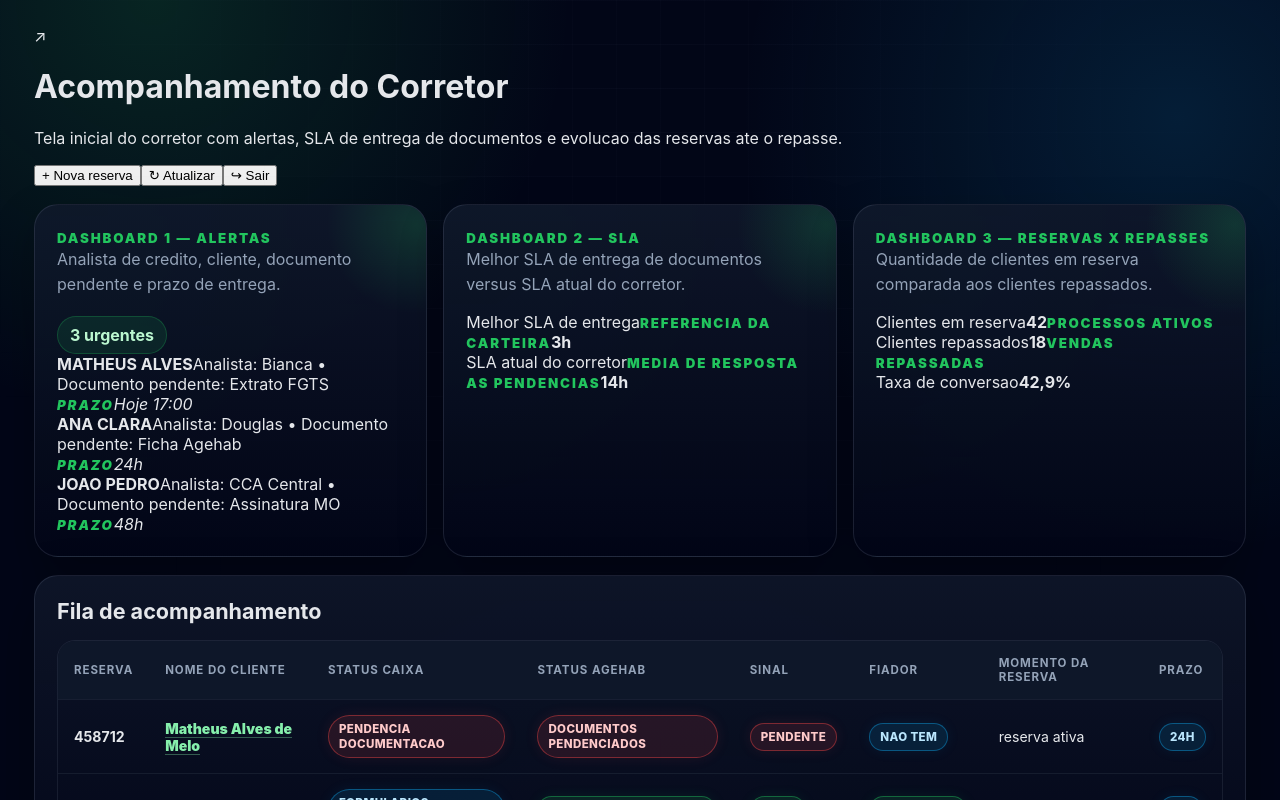
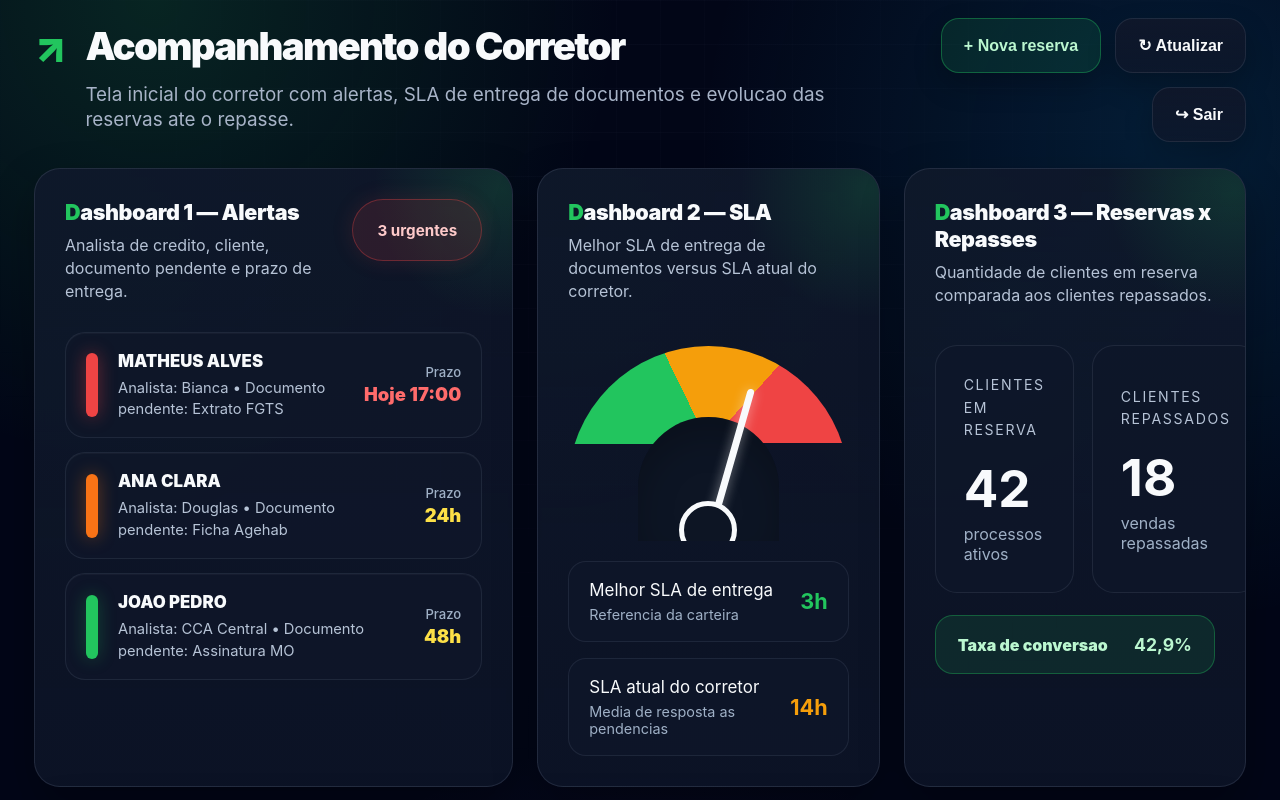
Before and after one commit to catsandygo-design/MAQ2-CREDITO, a Next.js app: page /painel/acompanhamento in a window 1280 px wide. Shown: the top 800 px of the page. Built offline with nearby package versions, Linux system fonts and the light colour scheme.

Commit message:
style: complete premium corretor dashboard widgets

```diff
--- a/src/app/globals.css
+++ b/src/app/globals.css
@@ -13,107 +13,18 @@ body {
   font-family: Inter, Arial, sans-serif;
 }
 
-a {
-  color: inherit;
-  text-decoration: none;
-}
+a { color: inherit; text-decoration: none; }
 
-.login-page {
-  width: 100vw;
-  height: 100vh;
-  min-height: 100vh;
-  display: flex;
-  align-items: center;
-  justify-content: center;
-  background:
-    radial-gradient(circle at 18% 12%, rgba(56, 189, 248, 0.08), transparent 34%),
-    radial-gradient(circle at 82% 78%, rgba(168, 85, 247, 0.08), transparent 34%),
-    #030712;
-  position: relative;
-  overflow: hidden;
-}
-
-.login-page::before {
-  content: "";
-  position: absolute;
-  inset: 0;
-  background-image:
-    linear-gradient(rgba(56,189,248,0.03) 1px, transparent 1px),
-    linear-gradient(90deg, rgba(168,85,247,0.028) 1px, transparent 1px);
-  background-size: 52px 52px;
-  mask-image: radial-gradient(circle at center, black 0%, transparent 75%);
-  pointer-events: none;
-}
-
-.login-wrapper {
-  position: relative;
-  z-index: 2;
-  width: min(92vw, 430px);
-  padding: 12px;
-}
-
-.login-card {
-  position: relative;
-  background: linear-gradient(145deg, rgba(8, 13, 28, 0.92), rgba(11, 16, 34, 0.86));
-  backdrop-filter: blur(20px) saturate(1.15);
-  border: 1px solid rgba(148, 163, 184, 0.18);
-  border-radius: 28px;
-  padding: clamp(24px, 4vh, 36px) 32px;
-  box-shadow: 0 28px 70px rgba(0, 0, 0, 0.56);
-  overflow: hidden;
-}
-
-.login-card::before {
-  content: "";
-  position: absolute;
-  inset: -2px;
-  z-index: -1;
-  border-radius: 30px;
-  background: conic-gradient(from 0deg, transparent 0deg, rgba(125,211,252,0.95) 55deg, rgba(168,85,247,0.95) 105deg, transparent 160deg, transparent 360deg);
-  animation: neonBorderSpin 4.5s linear infinite;
-}
-
-.login-card::after {
-  content: "";
-  position: absolute;
-  inset: 2px;
-  border-radius: 26px;
-  pointer-events: none;
-  background: linear-gradient(145deg, rgba(8, 13, 28, 0.96), rgba(11, 16, 34, 0.92));
-  z-index: -1;
-}
-
-@keyframes neonBorderSpin {
-  to { transform: rotate(360deg); }
-}
-
-.login-title,
-.login-subtitle,
-.logo-container,
-form,
-.card-hint {
-  position: relative;
-  z-index: 1;
-}
-
-.login-title {
-  font-size: clamp(1.45rem, 4vh, 1.8rem);
-  font-weight: 900;
-  text-align: center;
-  margin-bottom: 6px;
-  background: linear-gradient(135deg, #e0f2fe, #c084fc, #7dd3fc);
-  -webkit-background-clip: text;
-  -webkit-text-fill-color: transparent;
-  letter-spacing: -0.03em;
-}
-
-.login-subtitle {
-  text-align: center;
-  color: #a5b4fc;
-  margin: 0 0 clamp(18px, 3vh, 26px);
-  font-size: 0.92rem;
-}
-
+.login-page { width: 100vw; height: 100vh; min-height: 100vh; display: flex; align-items: center; justify-content: center; background: radial-gradient(circle at 18% 12%, rgba(56, 189, 248, 0.08), transparent 34%), radial-gradient(circle at 82% 78%, rgba(168, 85, 247, 0.08), transparent 34%), #030712; position: relative; overflow: hidden; }
+.login-page::before { content: ""; position: absolute; inset: 0; background-image: linear-gradient(rgba(56,189,248,0.03) 1px, transparent 1px), linear-gradient(90deg, rgba(168,85,247,0.028) 1px, transparent 1px); background-size: 52px 52px; mask-image: radial-gradient(circle at center, black 0%, transparent 75%); pointer-events: none; }
+.login-wrapper { position: relative; z-index: 2; width: min(92vw, 430px); padding: 12px; }
+.login-card { position: relative; background: linear-gradient(145deg, rgba(8, 13, 28, 0.92), rgba(11, 16, 34, 0.86)); backdrop-filter: blur(20px) saturate(1.15); border: 1px solid rgba(148, 163, 184, 0.18); border-radius: 28px; padding: clamp(24px, 4vh, 36px) 32px; box-shadow: 0 28px 70px rgba(0, 0, 0, 0.56); overflow: hidden; }
+.login-card::before { content: ""; position: absolute; inset: -2px; z-index: -1; border-radius: 30px; background: conic-gradient(from 0deg, transparent 0deg, rgba(125,211,252,0.95) 55deg, rgba(168,85,247,0.95) 105deg, transparent 160deg, transparent 360deg); animation: neonBorderSpin 4.5s linear infinite; }
+.login-card::after { content: ""; position: absolute; inset: 2px; border-radius: 26px; pointer-events: none; background: linear-gradient(145deg, rgba(8, 13, 28, 0.96), rgba(11, 16, 34, 0.92)); z-index: -1; }
+@keyframes neonBorderSpin { to { transform: rotate(360deg); } }
+.login-title,.login-subtitle,.logo-container,form,.card-hint { position: relative; z-index: 1; }
+.login-title { font-size: clamp(1.45rem, 4vh, 1.8rem); font-weight: 900; text-align: center; margin-bottom: 6px; background: linear-gradient(135deg, #e0f2fe, #c084fc, #7dd3fc); -webkit-background-clip: text; -webkit-text-fill-color: transparent; letter-spacing: -0.03em; }
+.login-subtitle { text-align: center; color: #a5b4fc; margin: 0 0 clamp(18px, 3vh, 26px); font-size: 0.92rem; }
 .logo-container { display: flex; justify-content: center; margin-bottom: clamp(14px, 2.6vh, 22px); }
 .logo-icon { width: clamp(58px, 10vh, 72px); height: clamp(58px, 10vh, 72px); border-radius: 22px; background: rgba(15, 23, 42, 0.78); display: flex; align-items: center; justify-content: center; border: 1px solid rgba(125,211,252,0.32); overflow: hidden; box-shadow: 0 0 18px rgba(125,211,252,0.12); }
 .logo-image { width: 54px; height: 56px; display: block; object-fit: contain; }
@@ -131,337 +42,73 @@ form,
 .bg-orb--blue { width: 360px; height: 360px; background: radial-gradient(circle, rgba(56,189,248,0.16), transparent 70%); right: -90px; bottom: -90px; }
 .bg-orb--purple { width: 320px; height: 320px; background: radial-gradient(circle, rgba(168,85,247,0.18), transparent 70%); top: 36%; right: 8%; }
 
-@media (max-height: 680px) { .login-card { padding: 22px 28px; } .card-hint { display: none; } .login-subtitle { margin-bottom: 16px; } }
-@media (max-width: 480px) { .login-wrapper { width: 94vw; } .login-card { padding-inline: 22px; border-radius: 24px; } }
+.cor-page { min-height: 100vh; padding: 26px clamp(14px, 3vw, 34px) 42px; background: radial-gradient(circle at 12% 0%, rgba(34,197,94,.16), transparent 28%), radial-gradient(circle at 92% 12%, rgba(14,165,233,.15), transparent 30%), radial-gradient(circle at 50% 100%, rgba(168,85,247,.08), transparent 35%), #020617; color: #e5e7eb; }
+.cor-page::before { content: ""; position: fixed; inset: 0; pointer-events: none; background-image: linear-gradient(rgba(148,163,184,.035) 1px, transparent 1px), linear-gradient(90deg, rgba(148,163,184,.025) 1px, transparent 1px); background-size: 44px 44px; mask-image: radial-gradient(circle at 50% 10%, black, transparent 78%); }
+.cor-page-premium { padding-top: 18px; }
+.cor-premium-top,.cor-dash-grid,.cor-table-card { position: relative; z-index: 1; max-width: 1840px; margin-inline: auto; }
+.cor-premium-top { display:flex; align-items:center; justify-content:space-between; gap:18px; margin-bottom:26px; }
+.cor-premium-title { display:flex; align-items:flex-start; gap:18px; min-width:0; }
+.cor-chart-icon { width:40px; height:40px; display:inline-flex; align-items:center; justify-content:center; color:#22c55e; font-size:42px; line-height:1; font-weight:900; }
+.cor-premium-title h1 { margin:0; font-size: clamp(2rem, 3vw, 3.2rem); line-height:1; font-weight:950; letter-spacing:-.045em; color:#f8fafc; }
+.cor-premium-title p { margin:16px 0 0; color:#a8b4c8; font-size:1.18rem; line-height:1.35; }
+.cor-premium-actions { display:flex; gap:14px; flex-wrap:wrap; justify-content:flex-end; }
+.cor-premium-actions button { border:1px solid rgba(148,163,184,.14); border-radius:18px; padding:17px 22px; background:linear-gradient(180deg, rgba(15,23,42,.96), rgba(15,23,42,.74)); color:#f8fafc; font-weight:900; font-size:1rem; box-shadow:0 12px 28px rgba(0,0,0,.22); cursor:pointer; }
+.cor-premium-actions button:first-child { background:rgba(34,197,94,.12); border-color:rgba(34,197,94,.38); color:#bbf7d0; }
+.cor-dash-grid { display:grid; grid-template-columns:1.4fr 1fr 1fr; gap:24px; }
+.cor-dash-premium { align-items:stretch; }
+.cor-card { position:relative; overflow:hidden; min-height:440px; padding:30px; border-radius:26px; border:1px solid rgba(148,163,184,.16); background:linear-gradient(180deg, rgba(15,23,42,.92), rgba(15,23,42,.76)), radial-gradient(circle at top left, rgba(34,197,94,.13), transparent 54%); box-shadow:0 18px 44px rgba(0,0,0,.28); }
+.cor-card::after { content:""; position:absolute; width:260px; height:260px; right:-120px; top:-110px; border-radius:50%; background:radial-gradient(circle, rgba(34,197,94,.16), transparent 70%); }
+.cor-panel-head { position:relative; z-index:2; display:flex; justify-content:space-between; align-items:flex-start; gap:18px; margin-bottom:28px; }
+.cor-panel-head small { display:block; color:#f8fafc; font-size:1.35rem; font-weight:950; text-transform:none; letter-spacing:-.02em; line-height:1.25; }
+.cor-panel-head small::first-letter { color:#22c55e; }
+.cor-panel-head p { margin:8px 0 0; color:#b6c3d6; font-size:1rem; line-height:1.45; max-width:640px; }
+.cor-urgent-pill { min-width:130px; height:62px; display:flex; align-items:center; justify-content:center; flex-direction:column; border-radius:999px; border:1px solid rgba(239,68,68,.34); background:rgba(239,68,68,.13); color:#fecaca; box-shadow:0 0 22px rgba(239,68,68,.13); font-size:.95rem; text-align:center; }
+.cor-alert-list { position:relative; z-index:2; display:grid; gap:14px; }
+.cor-alert-item { min-height:84px; display:grid; grid-template-columns:14px minmax(0,1fr) auto; align-items:center; gap:18px; padding:18px 20px; border:1px solid rgba(148,163,184,.12); border-radius:20px; background:rgba(15,23,42,.74); box-shadow:inset 0 1px 0 rgba(255,255,255,.03); }
+.cor-alert-item i { width:12px; height:64px; border-radius:999px; display:block; background:#22c55e; box-shadow:0 0 18px rgba(34,197,94,.32); }
+.cor-alert-critico i { background:#ef4444; box-shadow:0 0 18px rgba(239,68,68,.45); }
+.cor-alert-medio i { background:#f97316; box-shadow:0 0 18px rgba(249,115,22,.42); }
+.cor-alert-ok i { background:#22c55e; }
+.cor-alert-item b { display:block; color:#f8fafc; font-size:1.05rem; font-weight:950; margin-bottom:6px; }
+.cor-alert-item span { color:#b6c3d6; font-size:.92rem; line-height:1.32; }
+.cor-alert-item em { font-style:normal; text-align:right; color:#fde047; font-size:1.15rem; font-weight:950; white-space:nowrap; }
+.cor-alert-item em small { display:block; color:#9fb0c6; font-size:.82rem; font-weight:500; margin-bottom:3px; }
+.cor-alert-critico em { color:#ff6b6b; }
+.cor-panel-sla { display:flex; flex-direction:column; }
+.cor-speed-premium { position:relative; z-index:2; width:min(390px, 100%); height:195px; margin:14px auto 20px; overflow:hidden; }
+.cor-speed-arc { position:absolute; inset:0; border-radius:390px 390px 0 0; background:conic-gradient(from 270deg, #22c55e 0deg 64deg, #f59e0b 64deg 132deg, #ef4444 132deg 180deg, transparent 180deg 360deg); }
+.cor-speed-arc::after { content:""; position:absolute; left:70px; right:70px; bottom:0; height:124px; border-radius:220px 220px 0 0; background:#0d1524; box-shadow: inset 0 18px 35px rgba(0,0,0,.22); }
+.cor-speed-needle { position:absolute; left:50%; bottom:0; width:7px; height:158px; background:#f8fafc; border-radius:999px; transform-origin:bottom center; transform:translateX(-50%) rotate(16deg); box-shadow:0 0 12px rgba(255,255,255,.45); z-index:4; }
+.cor-speed-premium span { position:absolute; left:50%; bottom:-18px; width:58px; height:58px; transform:translateX(-50%); border:5px solid #f8fafc; border-radius:50%; background:#0d1524; z-index:5; }
+.cor-sla-lines { position:relative; z-index:2; display:grid; gap:16px; margin-top:auto; }
+.cor-sla-lines div { display:grid; grid-template-columns:1fr auto; gap:6px 16px; padding:18px 20px; border:1px solid rgba(148,163,184,.12); border-radius:18px; background:rgba(15,23,42,.72); }
+.cor-sla-lines span { color:#f8fafc; font-size:1.06rem; }
+.cor-sla-lines small { color:#9fb0c6; font-size:.9rem; }
+.cor-sla-lines b { grid-row:1 / span 2; grid-column:2; align-self:center; font-size:1.35rem; }
+.cor-sla-lines .green { color:#22c55e; }
+.cor-sla-lines .orange { color:#f59e0b; }
+.cor-mini-metrics { position:relative; z-index:2; display:grid; grid-template-columns:1fr 1fr; gap:18px; margin-top:38px; }
+.cor-mini-metrics div { min-height:170px; border:1px solid rgba(148,163,184,.13); border-radius:22px; background:rgba(15,23,42,.70); padding:28px; display:flex; flex-direction:column; justify-content:center; }
+.cor-mini-metrics span { color:#b6c3d6; text-transform:uppercase; letter-spacing:.12em; font-size:.88rem; line-height:1.6; }
+.cor-mini-metrics b { color:#f8fafc; font-size:3.2rem; line-height:1.1; margin:18px 0 8px; }
+.cor-mini-metrics small { color:#9fb0c6; font-size:1rem; }
+.cor-conversion-bar { position:relative; z-index:2; display:flex; justify-content:space-between; align-items:center; gap:14px; margin-top:22px; padding:18px 22px; border-radius:18px; border:1px solid rgba(34,197,94,.35); background:rgba(34,197,94,.12); color:#bbf7d0; font-weight:900; }
+.cor-conversion-bar b { color:#bbf7d0; font-size:1.1rem; }
+.cor-table-card { margin-top:24px; padding:22px; border-radius:24px; border:1px solid rgba(148,163,184,.16); background:linear-gradient(180deg, rgba(15,23,42,.88), rgba(2,6,23,.86)); box-shadow:0 20px 55px rgba(0,0,0,.30); position:relative; z-index:1; max-width:1840px; margin-inline:auto; }
+.cor-table-card h2 { margin:0 0 16px; font-size:1.35rem; }
+.cor-table-scroll { width:100%; overflow-x:auto; border-radius:18px; border:1px solid rgba(148,163,184,.12); }
+.cor-table { width:100%; min-width:1120px; border-collapse:collapse; font-size:.88rem; }
+.cor-table th,.cor-table td { padding:15px 16px; text-align:left; border-bottom:1px solid rgba(148,163,184,.10); vertical-align:middle; }
+.cor-table th { position:sticky; top:0; background:rgba(15,23,42,.96); color:#94a3b8; text-transform:uppercase; letter-spacing:.08em; font-size:.72rem; z-index:2; }
+.cor-table tbody tr:hover { background:rgba(34,197,94,.045); }
+.cor-link { color:#86efac; font-weight:900; border-bottom:1px solid rgba(134,239,172,.35); }
+.cor-link:hover { color:#22c55e; border-bottom-color:#22c55e; }
+.cor-badge { display:inline-flex; align-items:center; justify-content:center; max-width:260px; padding:6px 10px; border-radius:999px; border:1px solid rgba(148,163,184,.18); background:rgba(148,163,184,.10); color:#cbd5e1; font-size:.72rem; font-weight:800; text-transform:uppercase; letter-spacing:.035em; white-space:normal; line-height:1.25; }
+.cor-badge-ok { background:rgba(34,197,94,.13); border-color:rgba(34,197,94,.42); color:#bbf7d0; box-shadow:0 0 14px rgba(34,197,94,.09); }
+.cor-badge-danger { background:rgba(239,68,68,.13); border-color:rgba(239,68,68,.44); color:#fecaca; box-shadow:0 0 14px rgba(239,68,68,.10); }
+.cor-badge-warn { background:rgba(245,158,11,.13); border-color:rgba(245,158,11,.42); color:#fde68a; box-shadow:0 0 14px rgba(245,158,11,.09); }
+.cor-badge-info { background:rgba(14,165,233,.13); border-color:rgba(14,165,233,.42); color:#bae6fd; box-shadow:0 0 14px rgba(14,165,233,.08); }
 
-/* ===== PAINEL DO CORRETOR - ACOMPANHAMENTO ENTERPRISE ===== */
-.cor-page {
-  min-height: 100vh;
-  padding: 26px clamp(14px, 3vw, 34px) 42px;
-  background:
-    radial-gradient(circle at 12% 0%, rgba(34,197,94,.16), transparent 28%),
-    radial-gradient(circle at 92% 12%, rgba(14,165,233,.15), transparent 30%),
-    radial-gradient(circle at 50% 100%, rgba(168,85,247,.08), transparent 35%),
-    #020617;
-  color: #e5e7eb;
-}
-
-.cor-page::before {
-  content: "";
-  position: fixed;
-  inset: 0;
-  pointer-events: none;
-  background-image:
-    linear-gradient(rgba(148,163,184,.035) 1px, transparent 1px),
-    linear-gradient(90deg, rgba(148,163,184,.025) 1px, transparent 1px);
-  background-size: 44px 44px;
-  mask-image: radial-gradient(circle at 50% 10%, black, transparent 78%);
-}
-
-.cor-header,
-.cor-dash-grid,
-.cor-table-card {
-  position: relative;
-  z-index: 1;
-  max-width: 1380px;
-  margin-inline: auto;
-}
-
-.cor-header {
-  display: flex;
-  align-items: flex-end;
-  justify-content: space-between;
-  gap: 18px;
-  padding: 22px;
-  border: 1px solid rgba(148,163,184,.16);
-  border-radius: 24px;
-  background: linear-gradient(135deg, rgba(15,23,42,.84), rgba(2,6,23,.76));
-  box-shadow: 0 22px 60px rgba(0,0,0,.32);
-  backdrop-filter: blur(14px);
-}
-
-.cor-header span {
-  display: inline-flex;
-  color: #22c55e;
-  font-size: .78rem;
-  font-weight: 900;
-  text-transform: uppercase;
-  letter-spacing: .15em;
-  margin-bottom: 8px;
-}
-
-.cor-header h1 {
-  margin: 0;
-  font-size: clamp(2rem, 4vw, 4rem);
-  line-height: .96;
-  letter-spacing: -.06em;
-  text-shadow: 0 0 22px rgba(34,197,94,.12);
-}
-
-.cor-header p {
-  margin: 14px 0 0;
-  color: #94a3b8;
-  font-size: clamp(.95rem, 1.6vw, 1.2rem);
-}
-
-.cor-header b {
-  display: inline-flex;
-  align-items: center;
-  min-width: max-content;
-  padding: 10px 14px;
-  border-radius: 999px;
-  border: 1px solid rgba(34,197,94,.35);
-  background: rgba(34,197,94,.10);
-  color: #bbf7d0;
-  font-size: .82rem;
-  text-transform: uppercase;
-  letter-spacing: .08em;
-}
-
-.cor-dash-grid {
-  display: grid;
-  grid-template-columns: 1fr 1fr 1fr;
-  gap: 16px;
-  margin-top: 18px;
-}
-
-.cor-card {
-  position: relative;
-  overflow: hidden;
-  min-height: 230px;
-  padding: 22px;
-  border-radius: 24px;
-  border: 1px solid rgba(148,163,184,.16);
-  background:
-    linear-gradient(180deg, rgba(15,23,42,.92), rgba(2,6,23,.86)),
-    radial-gradient(circle at top left, rgba(34,197,94,.16), transparent 60%);
-  box-shadow: 0 18px 44px rgba(0,0,0,.28);
-  transition: transform .2s ease, border-color .2s ease, box-shadow .2s ease;
-}
-
-.cor-card:hover {
-  transform: translateY(-4px);
-  border-color: rgba(34,197,94,.35);
-  box-shadow: 0 24px 60px rgba(0,0,0,.40), 0 0 26px rgba(34,197,94,.08);
-}
-
-.cor-card::after {
-  content: "";
-  position: absolute;
-  width: 180px;
-  height: 180px;
-  right: -80px;
-  top: -70px;
-  border-radius: 50%;
-  background: radial-gradient(circle, rgba(34,197,94,.18), transparent 70%);
-}
-
-.cor-card small {
-  position: relative;
-  z-index: 1;
-  color: #22c55e;
-  font-weight: 900;
-  text-transform: uppercase;
-  letter-spacing: .14em;
-}
-
-.cor-card h2 {
-  position: relative;
-  z-index: 1;
-  margin: 14px 0 10px;
-  font-size: clamp(1.35rem, 2vw, 2rem);
-  line-height: 1.05;
-}
-
-.cor-card p {
-  position: relative;
-  z-index: 1;
-  color: #94a3b8;
-  line-height: 1.55;
-  margin: 0 0 16px;
-}
-
-.cor-card strong {
-  position: relative;
-  z-index: 1;
-  display: inline-flex;
-  margin-top: 4px;
-  padding: 8px 12px;
-  border-radius: 999px;
-  background: rgba(34,197,94,.11);
-  border: 1px solid rgba(34,197,94,.26);
-  color: #bbf7d0;
-}
-
-.cor-speed {
-  position: relative;
-  z-index: 1;
-  width: 150px;
-  height: 78px;
-  margin: 14px 0 18px;
-  overflow: hidden;
-  border-radius: 150px 150px 0 0;
-  background: conic-gradient(from 270deg, #22c55e 0 148deg, rgba(148,163,184,.18) 148deg 180deg, transparent 180deg 360deg);
-  border: 1px solid rgba(148,163,184,.18);
-}
-
-.cor-speed::after {
-  content: "";
-  position: absolute;
-  inset: 16px 16px 0;
-  border-radius: 140px 140px 0 0;
-  background: #020617;
-}
-
-.cor-speed span {
-  position: absolute;
-  z-index: 2;
-  left: 0;
-  right: 0;
-  bottom: 10px;
-  text-align: center;
-  font-size: 1.6rem;
-  font-weight: 900;
-  color: #e5e7eb;
-}
-
-.cor-table-card {
-  margin-top: 18px;
-  padding: 22px;
-  border-radius: 24px;
-  border: 1px solid rgba(148,163,184,.16);
-  background: linear-gradient(180deg, rgba(15,23,42,.88), rgba(2,6,23,.86));
-  box-shadow: 0 20px 55px rgba(0,0,0,.30);
-}
-
-.cor-table-card h2 {
-  margin: 0 0 16px;
-  font-size: 1.35rem;
-}
-
-.cor-table-scroll {
-  width: 100%;
-  overflow-x: auto;
-  border-radius: 18px;
-  border: 1px solid rgba(148,163,184,.12);
-}
-
-.cor-table {
-  width: 100%;
-  min-width: 1120px;
-  border-collapse: collapse;
-  font-size: .88rem;
-}
-
-.cor-table th,
-.cor-table td {
-  padding: 15px 16px;
-  text-align: left;
-  border-bottom: 1px solid rgba(148,163,184,.10);
-  vertical-align: middle;
-}
-
-.cor-table th {
-  position: sticky;
-  top: 0;
-  background: rgba(15,23,42,.96);
-  color: #94a3b8;
-  text-transform: uppercase;
-  letter-spacing: .08em;
-  font-size: .72rem;
-  z-index: 2;
-}
-
-.cor-table tbody tr {
-  transition: background .15s ease;
-}
-
-.cor-table tbody tr:hover {
-  background: rgba(34,197,94,.045);
-}
-
-.cor-link {
-  color: #86efac;
-  font-weight: 900;
-  text-decoration: none;
-  border-bottom: 1px solid rgba(134,239,172,.35);
-}
-
-.cor-link:hover {
-  color: #22c55e;
-  border-bottom-color: #22c55e;
-}
-
-.cor-badge {
-  display: inline-flex;
-  align-items: center;
-  justify-content: center;
-  max-width: 260px;
-  padding: 6px 10px;
-  border-radius: 999px;
-  border: 1px solid rgba(148,163,184,.18);
-  background: rgba(148,163,184,.10);
-  color: #cbd5e1;
-  font-size: .72rem;
-  font-weight: 800;
-  text-transform: uppercase;
-  letter-spacing: .035em;
-  white-space: normal;
-  line-height: 1.25;
-}
-
-.cor-badge-ok {
-  background: rgba(34,197,94,.13);
-  border-color: rgba(34,197,94,.42);
-  color: #bbf7d0;
-  box-shadow: 0 0 14px rgba(34,197,94,.09);
-}
-
-.cor-badge-danger {
-  background: rgba(239,68,68,.13);
-  border-color: rgba(239,68,68,.44);
-  color: #fecaca;
-  box-shadow: 0 0 14px rgba(239,68,68,.10);
-}
-
-.cor-badge-warn {
-  background: rgba(245,158,11,.13);
-  border-color: rgba(245,158,11,.42);
-  color: #fde68a;
-  box-shadow: 0 0 14px rgba(245,158,11,.09);
-}
-
-.cor-badge-info {
-  background: rgba(14,165,233,.13);
-  border-color: rgba(14,165,233,.42);
-  color: #bae6fd;
-  box-shadow: 0 0 14px rgba(14,165,233,.08);
-}
-
-@media (max-width: 980px) {
-  .cor-header {
-    align-items: flex-start;
-    flex-direction: column;
-  }
-  .cor-dash-grid {
-    grid-template-columns: 1fr;
-  }
-  .cor-card {
-    min-height: auto;
-  }
-}
-
-@media (max-width: 560px) {
-  .cor-page {
-    padding: 14px 10px 30px;
-  }
-  .cor-header,
-  .cor-card,
-  .cor-table-card {
-    border-radius: 18px;
-    padding: 16px;
-  }
-  .cor-header h1 {
-    font-size: 2.25rem;
-  }
-}
+@media (max-width: 1200px) { .cor-dash-grid { grid-template-columns:1fr; } .cor-premium-top { flex-direction:column; align-items:flex-start; } .cor-card { min-height:auto; } }
+@media (max-width: 760px) { .cor-mini-metrics { grid-template-columns:1fr; } .cor-alert-item { grid-template-columns:10px 1fr; } .cor-alert-item em { grid-column:2; text-align:left; } .cor-premium-actions button { width:100%; } .cor-premium-actions { width:100%; } }
+@media (max-width: 560px) { .cor-page { padding:14px 10px 30px; } .cor-card,.cor-table-card { border-radius:18px; padding:16px; } .cor-premium-title h1 { font-size:2.15rem; } .cor-speed-premium { transform:scale(.86); transform-origin:left center; } }
```
